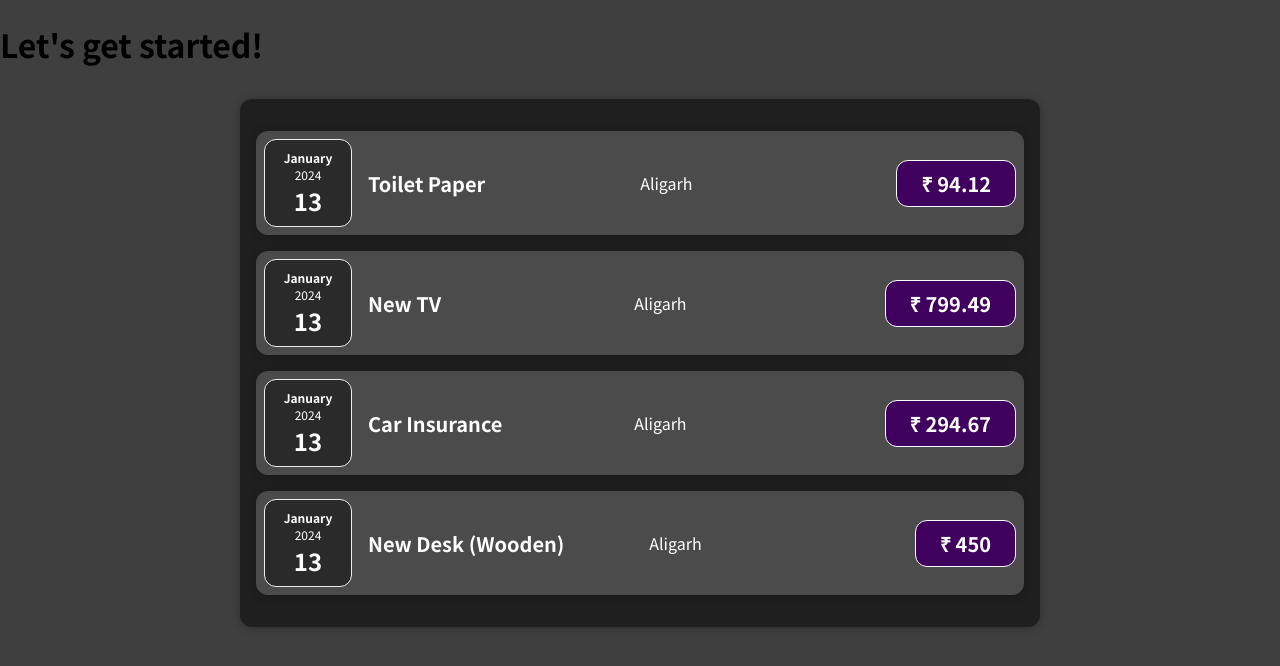
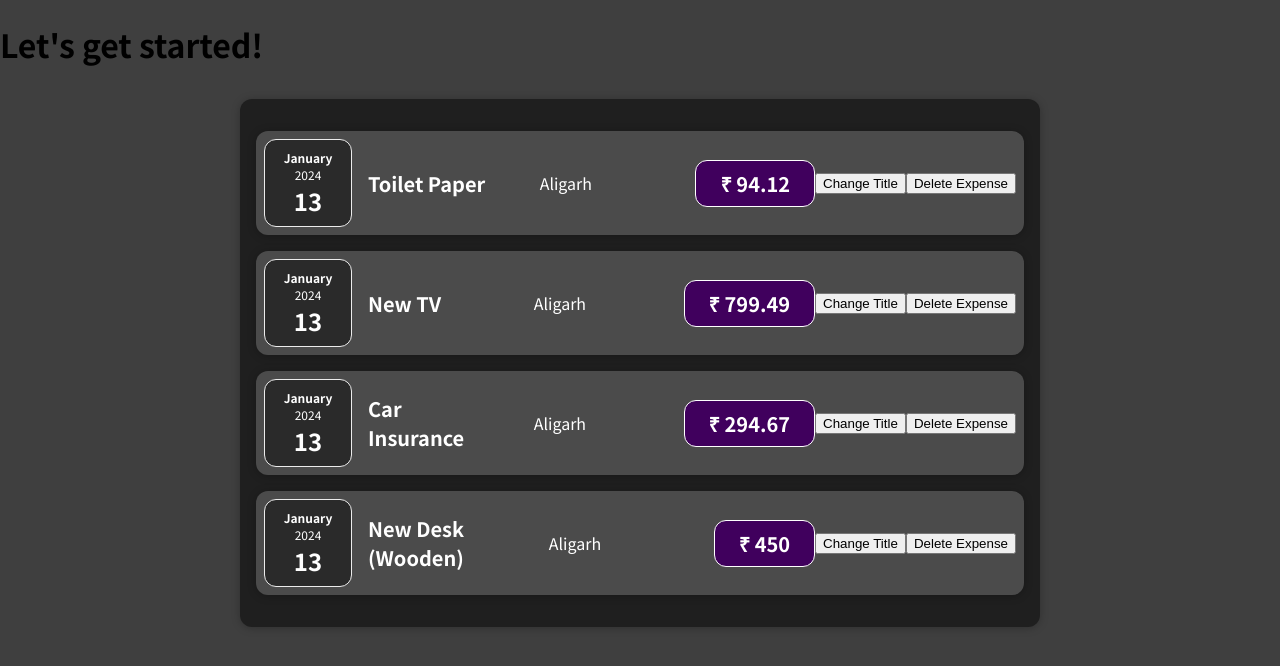
Before and after one commit to Yaambs18/expense-tracker, a React (Create React App) app: page / in a window 1280 px wide. Shown: the top 666 px of the page. Built offline with nearby package versions, Linux system fonts and the light colour scheme.

Commit message:
clickhandler in react

```diff
--- a/src/components/Expenses/ExpenseItem.js
+++ b/src/components/Expenses/ExpenseItem.js
@@ -7,6 +7,15 @@ import './ExpenseItem.css';
 
 const ExpenseItem = (props) => {
 
+    const clickHandler = () => {
+        console.log('Clicked!!');
+    }
+
+    const deleteClickHandler = (event) => {
+        console.log(event.target.parentElement.remove());
+        console.log('Deleted!!');
+    }
+
     // return React.createElement(Card, {className: "expense-item"},
     // React.createElement(ExpenseDate, {date: props.expense.date}),
     // React.createElement(ExpenseDetails, {expense: props.expense}));
@@ -15,6 +24,8 @@ const ExpenseItem = (props) => {
         <Card className='expense-item'>
             <ExpenseDate date={props.expense.date} />
             <ExpenseDetails expense={props.expense} />
+            <button onClick={clickHandler}>Change Title</button>
+            <button onClick={deleteClickHandler}>Delete Expense</button>
         </Card>
     )
 }
```
